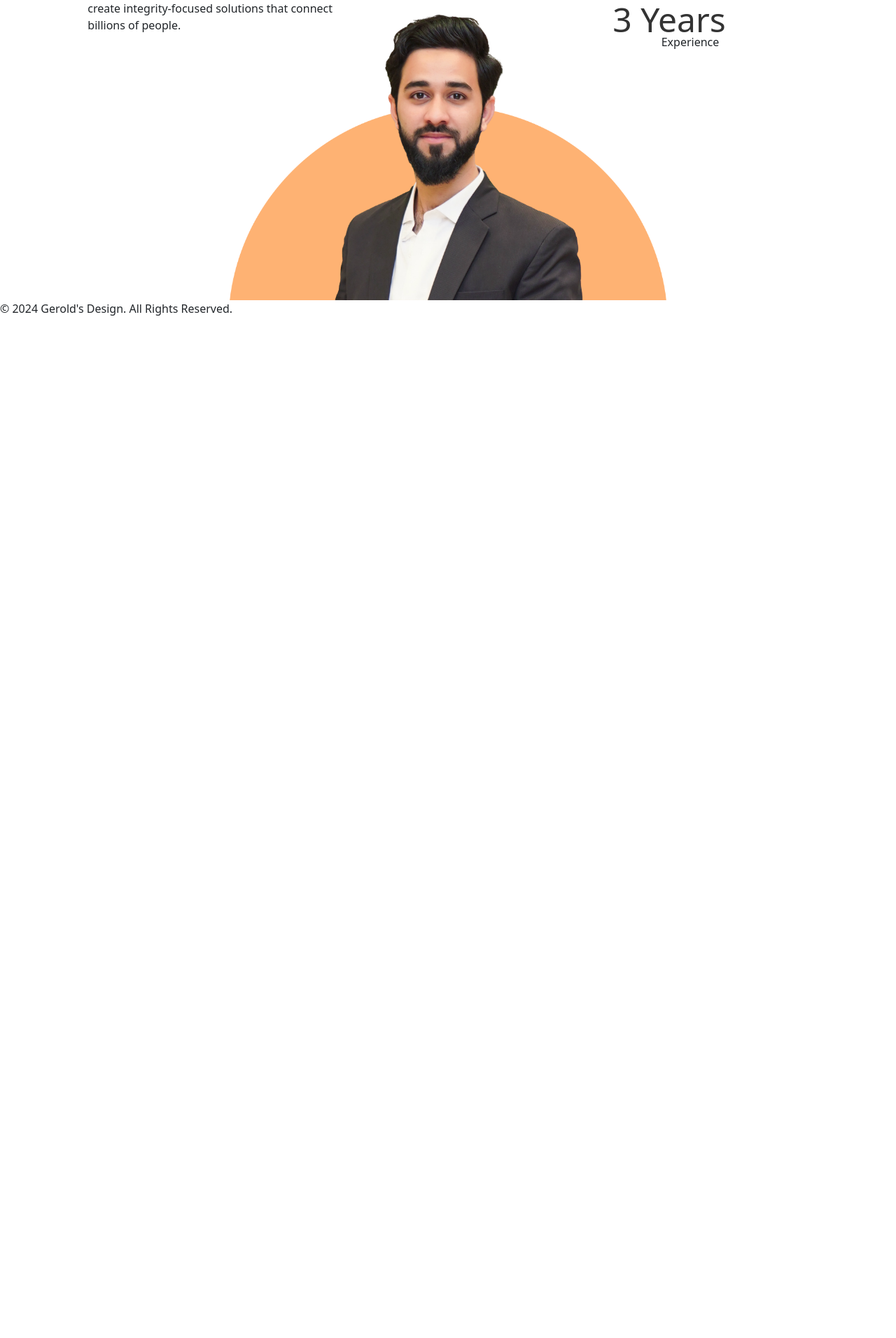
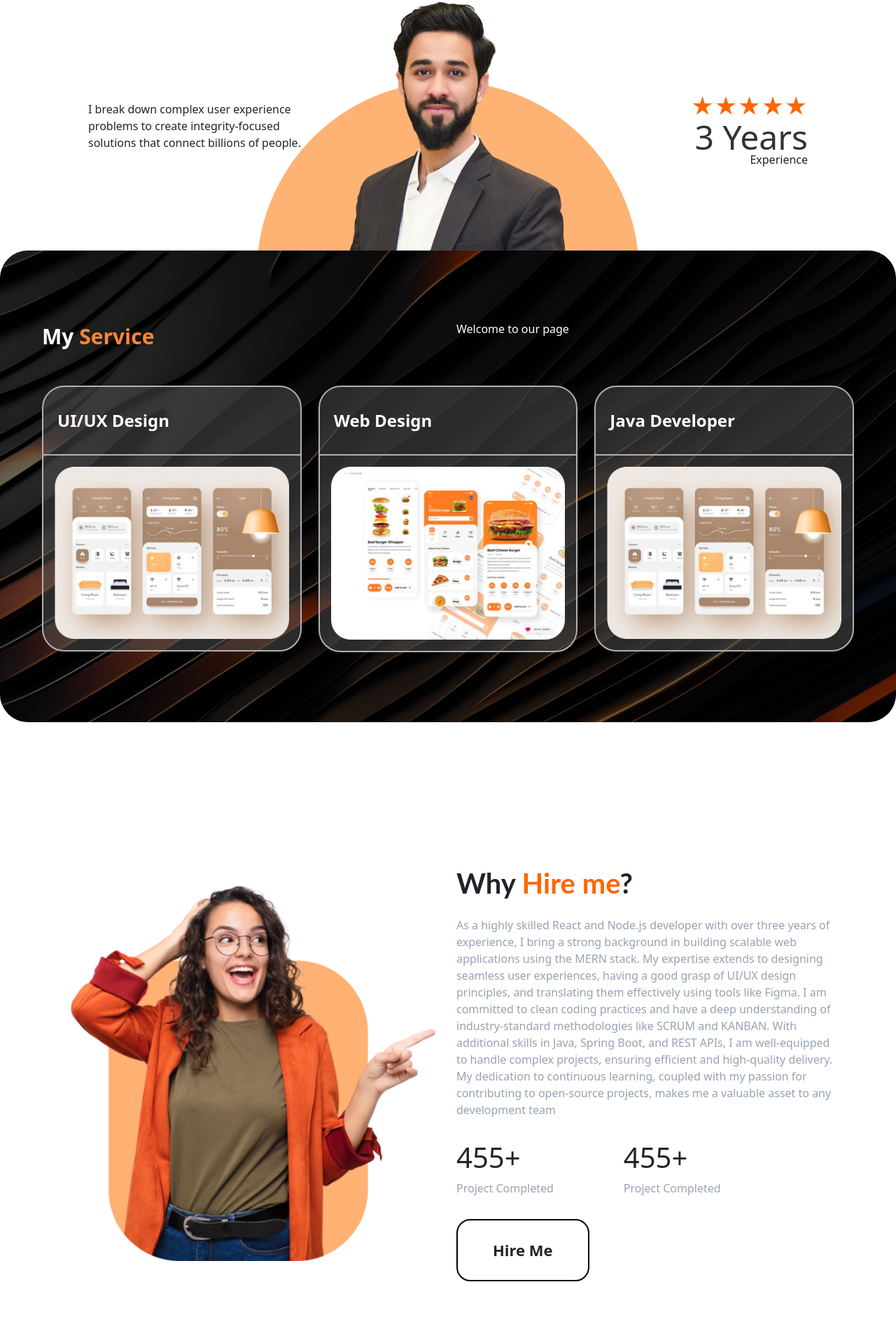
Before and after one commit to Zunairzz/Porfolio, a React (Create React App) app in the folder frontend/: page / in a window 1280 px wide. Shown: the part 388-2300 px from the top of the page at 70% size. Before the commit the page ends 857 px from the top, so only its background shows below. Built offline with nearby package versions, Linux system fonts and the light colour scheme.

Commit message:
- Fix navbar and profile component - Add Hire Me Section

```diff
--- a/frontend/package.json
+++ b/frontend/package.json
@@ -45,6 +45,7 @@
     ]
   },
   "devDependencies": {
+    "@babel/plugin-proposal-private-property-in-object": "^7.21.11",
     "autoprefixer": "^10.4.20",
     "postcss": "^8.4.47",
     "tailwindcss": "^3.4.14"
--- a/frontend/src/component/Footer.js
+++ b/frontend/src/component/Footer.js
@@ -2,7 +2,7 @@ import React from 'react';
 
 const Footer = () => {
     return (
-        <footer className="footer">
+        <footer className="footer text-center mt-5">
             <p>© 2024 Gerold's Design. All Rights Reserved.</p>
         </footer>
     );
--- a/frontend/src/component/Navbar6.jsx
+++ b/frontend/src/component/Navbar6.jsx
@@ -21,21 +21,10 @@ export default function Navbar6() {
     const location = useLocation();
 
     return (
-        <div className="bg-white" style={{marginBottom: '10rem'}}>
+        <div className="bg-white" style={{marginBottom: '8rem'}}>
             <header className="absolute inset-x-0 top-0 z-50">
                 <nav aria-label="Global" className="flex items-center justify-between p-6 lg:px-8">
                     <div className="flex lg:flex-1">
-                        {/*<NavItem className="nav-link">*/}
-                        {/*    <NavLink tag={ReactLink} to="/"*/}
-                        {/*             className="-m-1.5 p-1.5">*/}
-                        {/*        <span className="sr-only">Your Company</span>*/}
-                        {/*        <img*/}
-                        {/*            alt=""*/}
-                        {/*            src="https://tailwindui.com/plus/img/logos/mark.svg?color=indigo&shade=600"*/}
-                        {/*            className="h-8 w-auto"*/}
-                        {/*        />*/}
-                        {/*    </NavLink>*/}
-                        {/*</NavItem>*/}
                     </div>
                     <div className="flex lg:hidden">
                         <button
--- /dev/null
+++ b/frontend/src/component/serviceComponent/MyServiceHomePage.js
@@ -0,0 +1,28 @@
+import {Col, Row} from "reactstrap";
+import {serviceData} from "../../data/ServiceData";
+import {CustomServiceCard} from "../CustomServiceCard";
+import React from "react";
+import "../../css/HomePageMyService.css";
+
+export function MyServiceHomePage() {
+    return (
+        <div
+            className="items-center justify-center service-component">
+            <div></div>
+            <Row className='pb-5'>
+                <Col className="text-white">
+                    <span className="service-heading-p-one">My</span>
+                    <span className="service-heading-p-two"> Service</span>
+                </Col>
+                <Col className="text-white"><p>Welcome to our page</p></Col>
+            </Row>
+            <Row className="d-flex">
+                {serviceData.map(item => (
+                    <Col>
+                        <CustomServiceCard heading={item.heading} image={item.image}/>
+                    </Col>
+                ))}
+            </Row>
+        </div>
+    )
+}
--- /dev/null
+++ b/frontend/src/component/whyHireMeComponent/WhyHireMyHomePage.jsx
@@ -0,0 +1,49 @@
+import {Col, Container, Row} from "reactstrap";
+import image from "../../assests/hire_me.png";
+import React from "react";
+import "../../css/HireMe.css";
+
+export function WhyHireMyHomePage() {
+    return (
+        <Container>
+            <Row className="d-flex justify-content-center align-items-center align-content-center"
+                 style={{marginTop: "150px"}}>
+                <Col className="hide-on-mobile">
+                    <img
+                        src={image}
+                        alt="title here"
+                        className="card-image"
+                    />
+                </Col>
+                <Col className="py-5 right-col">
+                    <h1 className="mt-2 heading-txt">
+                        Why <span style={{color: '#ff6600'}}>Hire me</span>?
+                    </h1>
+                    <p className="txt pt-3">As a highly skilled React and Node.js developer with over three years of
+                        experience, I bring a
+                        strong background in building scalable web applications using the MERN stack. My expertise
+                        extends to designing seamless user experiences, having a good grasp of UI/UX design principles,
+                        and translating them effectively using tools like Figma. I am committed to clean coding
+                        practices and have a deep understanding of industry-standard methodologies like SCRUM and
+                        KANBAN. With additional skills in Java, Spring Boot, and REST APIs, I am well-equipped to handle
+                        complex projects, ensuring efficient and high-quality delivery. My dedication to continuous
+                        learning, coupled with my passion for contributing to open-source projects, makes me a valuable
+                        asset to any development team</p>
+
+                    <div className="d-flex py-3">
+                        <div>
+                            <h1>455+</h1>
+                            <p className="txt">Project Completed</p>
+                        </div>
+                        <div style={{paddingLeft: "100px"}}>
+                            <h1>455+</h1>
+                            <p className="txt">Project Completed</p>
+                        </div>
+                    </div>
+
+                    <button className="button">Hire Me</button>
+                </Col>
+            </Row>
+        </Container>
+    )
+}
--- /dev/null
+++ b/frontend/src/css/HireMe.css
@@ -0,0 +1,33 @@
+.heading-txt {
+    font-family: "Lato", sans-serif;
+    font-weight: bold;
+}
+
+.button {
+    border: 2px solid black;
+    padding: 26px 50px;
+    border-radius: 20px;
+    font-size: 22px;
+    font-weight: bold;
+    transition: 0.5s ease;
+}
+
+.button:hover {
+    background-color: black;
+    color: white;
+    border: 2px solid black;
+}
+
+.txt {
+    color: #98A2B3;
+}
+
+@media only screen and (max-width: 800px) {
+    .hide-on-mobile {
+        display: none;
+    }
+
+    .right-col {
+        margin-right: 50px;
+    }
+}
--- a/frontend/src/css/Navbar6.css
+++ b/frontend/src/css/Navbar6.css
@@ -24,5 +24,5 @@
 }
 
 .custom-active-bg {
-    background-color: #FD853A;
+    background-color: #FD853A !important;
 }
--- a/frontend/src/pages/Home.jsx
+++ b/frontend/src/pages/Home.jsx
@@ -1,35 +1,16 @@
 import Base from "../component/Base";
 import Profile from "./Profile";
-import {Col, Row} from "reactstrap";
 import React from "react";
 import '../css/HomePageMyService.css'
-import {CustomServiceCard} from "../component/CustomServiceCard";
-import {serviceData} from "../data/ServiceData";
+import {MyServiceHomePage} from "../component/serviceComponent/MyServiceHomePage";
+import {WhyHireMyHomePage} from "../component/whyHireMeComponent/WhyHireMyHomePage";
 
 export function Home() {
     return (
         <Base>
             <Profile/>
-            {/*<div*/}
-            {/*    className="items-center justify-center service-component">*/}
-            {/*    <div>*/}
-
-            {/*    </div>*/}
-            {/*    <Row className='pb-5'>*/}
-            {/*        <Col className="text-white">*/}
-            {/*            <span className="service-heading-p-one">My</span>*/}
-            {/*            <span className="service-heading-p-two"> Service</span>*/}
-            {/*        </Col>*/}
-            {/*        <Col className="text-white"><p>Welcome to our page</p></Col>*/}
-            {/*    </Row>*/}
-            {/*    <Row className="d-flex">*/}
-            {/*        {serviceData.map(item => (*/}
-            {/*            <Col>*/}
-            {/*                <CustomServiceCard heading={item.heading} image={item.image}/>*/}
-            {/*            </Col>*/}
-            {/*        ))}*/}
-            {/*    </Row>*/}
-            {/*</div>*/}
+            <MyServiceHomePage/>
+            <WhyHireMyHomePage/>
         </Base>
     )
 }
--- a/frontend/src/pages/Profile.js
+++ b/frontend/src/pages/Profile.js
@@ -1,11 +1,11 @@
 import React from 'react';
 import '../css/Profile.css'
-import {Col, Row} from "reactstrap";
+import {Col, Container, Row} from "reactstrap";
 import zuni from "../image/zuni_png.png"
 
 const Profile = () => {
     return (
-        <>
+        <Container>
             <Row className="d-flex justify-content-center align-items-center">
                 <Col className="d-flex justify-content-center align-items-center">
                     <div className="text-center p-3">
@@ -25,17 +25,17 @@ const Profile = () => {
                     </div>
                 </Col>
             </Row>
-            <Row className="d-flex justify-content-around m-2">
+            <Row className="d-flex justify-content-between" style={{margin: "7rem 2rem"}}>
                 <Col xl={4} lg={4} md={6} sm={12}>
-                    <div className="profile-quote mt-3" style={{fontWeight: 500}}>
-                        <blockquote style={{width: "100%", maxWidth: "500px", margin: "0 auto"}}>
+                    <div className="profile-quote mt-3 left-text" style={{fontWeight: 500}}>
+                        <blockquote>
                             I break down complex user experience problems to create integrity-focused solutions
                             that connect billions of people.
                         </blockquote>
                     </div>
                 </Col>
-                <Col xl={4} lg={4} md={6} sm={12} className="text-center">
-                    <div>
+                <Col xl={4} lg={4} md={6} sm={12} style={{textAlign: "right"}}>
+                    <div className="right-text">
                         <div style={{fontSize: '2rem', color: '#ff6600', marginBottom: '-1rem'}}>★★★★★</div>
                         <div style={{fontSize: '3rem', fontWeight: '500', color: '#333', marginBottom: '-1rem'}}>3
                             Years
@@ -45,13 +45,12 @@ const Profile = () => {
                 </Col>
             </Row>
 
-            <Row className="d-flex justify-content-center align-items-center profile-pic" style={{marginTop: '-60px'}}>
-                <Col xl={6} lg={8} md={10} sm={12} className="text-center">
-                    <img className="img-fluid" alt="Sample" src={zuni} style={{maxWidth: '100%'}}/>
+            <Row className="d-flex justify-content-center align-items-center profile-pic">
+                <Col xl={6} lg={8} md={10} sm={12} className="text-center" style={{marginTop: "-350px"}}>
+                    <img className="img-fluid" alt="Sample" src={zuni}/>
                 </Col>
             </Row>
-
-        </>
+        </Container>
     );
 };
 export default Profile;
```
Also changed, not shown: frontend/src/css/Profile.css (+25 -64 lines), frontend/src/assests/hire_me.png (added).
